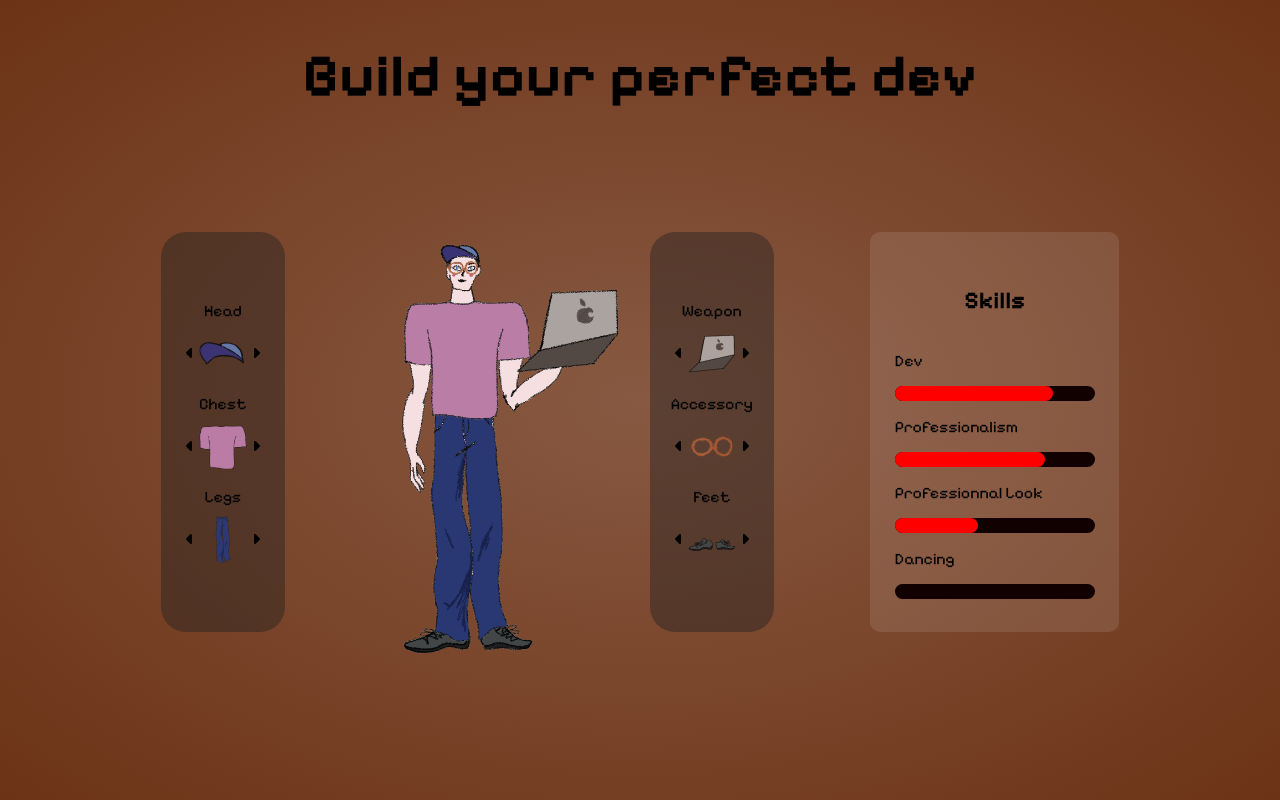
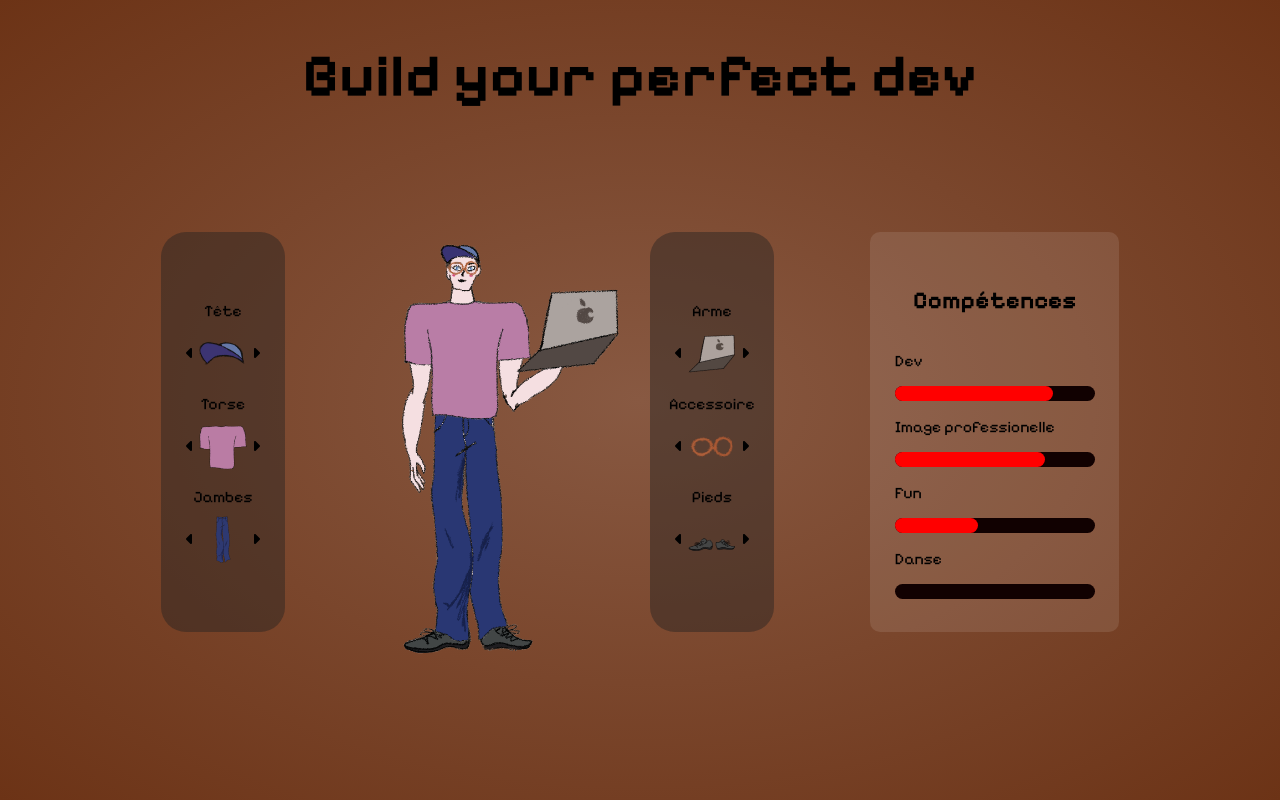
Before and after one commit to SimonLem/CreateYourDev, a React (Create React App) app: page / in a window 1280 px wide. Built offline with nearby package versions, Linux system fonts and the light colour scheme.

Commit message:
third commit

```diff
--- a/src/CharacterEditor/AttributesPanel/AttributesPanel.tsx
+++ b/src/CharacterEditor/AttributesPanel/AttributesPanel.tsx
@@ -46,21 +46,21 @@ function AttributesPanel(props: AttributesPanelProps) {
 
   return (
     <div className="AttributesContainer">
-      <h2>Skills</h2>
+      <h2>Compétences</h2>
       <div>
-        <p> Dev</p>
+        <p> Dev </p>
         <ProgressionBar progression={devSkill} />
       </div>
       <div>
-        <p> Professionalism</p>
+        <p> Image professionelle</p>
         <ProgressionBar progression={professionalLook} />
       </div>
       <div>
-        <p> Professionnal Look</p>
+        <p> Fun </p>
         <ProgressionBar progression={fun} />
       </div>
       <div>
-        <p> Dancing</p>
+        <p> Danse</p>
         <ProgressionBar progression={catchSkill} />
       </div>
     </div>
--- a/src/CharacterEditor/ItemPanel/ItemSelector/ItemSelector.tsx
+++ b/src/CharacterEditor/ItemPanel/ItemSelector/ItemSelector.tsx
@@ -9,12 +9,12 @@ import { useState } from "react";
 import { useCharacterContext } from "../../../Contexts/CharacterContext";
 
 const ItemTypeLabels = {
-  head: "Head",
-  chest: "Chest",
-  legs: "Legs",
-  hands: "Weapon",
-  accessories: "Accessory",
-  feet: "Feet",
+  head: "Tête",
+  chest: "Torse",
+  legs: "Jambes",
+  hands: "Arme",
+  accessories: "Accessoire",
+  feet: "Pieds",
 };
 
 interface ItemSelectorProps {
```
